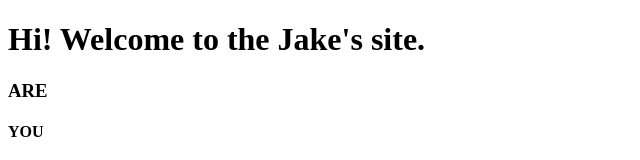
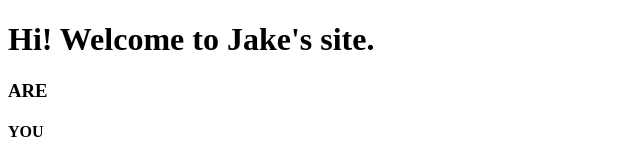
Before and after one commit to jake-schmidt/jake-schmidt.github.io, a plain HTML site: page index.html in a window 1280 px wide. Shown: the top 160 px of the page, without its empty margins (0-640 px from the left). Drawn offline with Linux system fonts and the light colour scheme.

Commit message:
updated the header

```diff
--- a/index.html
+++ b/index.html
@@ -4,7 +4,7 @@
   <title>JAKE INTERWEBZ</title>
 </head>
 <body>
-  <h1>Hi! Welcome to the Jake's site.</h1>
+  <h1>Hi! Welcome to Jake's site.</h1>
   <h3>ARE</h3>
   <h4>YOU</h4>
   <h5>NOT</h5>
```
